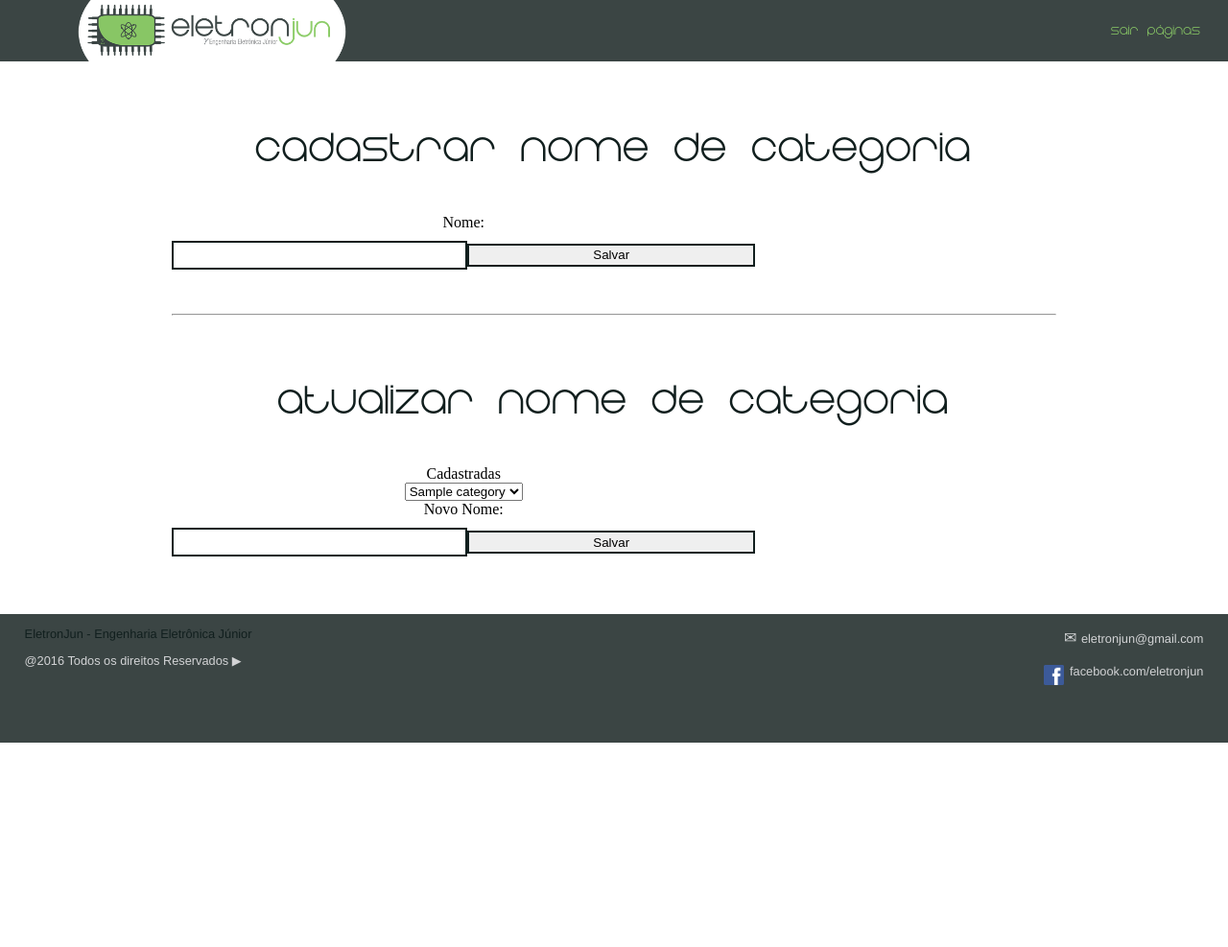
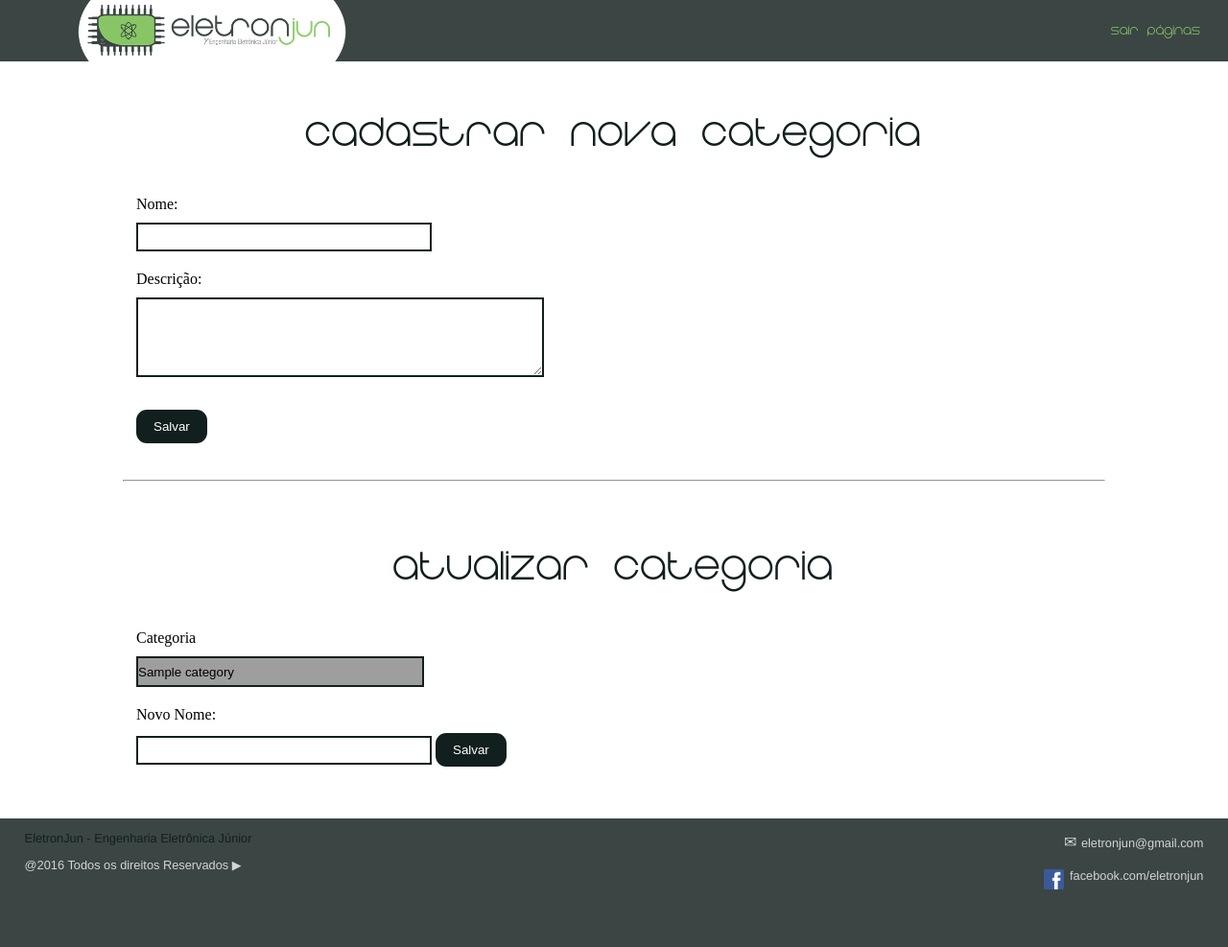
Before and after one commit to Eletronjun/Gestao-de-paginas, a PHP site: page /category.php in a window 1280 px wide. Shown: the whole page at 96% size. Before the commit the page ends 774 px from the top, so only its background shows below. Run offline with PHP 8.4, Linux system fonts and the light colour scheme; tables that the repository leaves empty hold one stand-in row (values such as "Sample post"); some libraries are stand-ins or nearby versions; some web fonts are replaced; grey boxes are pictures that could not be loaded.

Commit message:
Category style

```diff
--- a/site/category.php
+++ b/site/category.php
@@ -19,34 +19,33 @@
 
 <!--Conteúdo da página-->
 <div id="content" style="text-align: left;">
-    <article>
-
-        <h1>Cadastrar Nome de Categoria</h1>
+        <h1>Cadastrar Nova Categoria</h1>
         <div id="register"></div>
         <form>
+            <fieldset>
               <label>Nome:</label><br>
-            <input type="text" name="category" id="new_category" size="50%" maxlength="50" required>
+              <input type="text" name="category" id="new_category" size="50%" maxlength="50" required><br>
+              <label>Descrição:</label><br>
+              <textarea name="description" id="description" maxlength="200" rows="5" cols="50"></textarea><br>
               <input type="button" name="submit" value="Salvar" id="register_button">
+            </fieldset>
         </form>
-
-        <br><br>
 
         <hr>
 
-        <h1>Atualizar Nome de Categoria</h1>
+        <h1>Atualizar Categoria</h1>
         <div id="update"></div>
         <form>
-            <label>Cadastradas</label><br>
+            <fieldset>
+              <label>Categoria</label><br>
               <select name="categories" id="select_update">
               <?php include 'controller/findCategory.php'; ?>
               </select><br>
-
               <label>Novo Nome:</label><br>
               <input type="text" name="category" id="update_category" size="50%" required>
               <input type="button" name="submit" value="Salvar" id="update_button">
+            </fieldset>
         </form>
-
-    </article>
 </div>
 <?php
     Page::footer();
--- a/site/css/styles.css
+++ b/site/css/styles.css
@@ -52,8 +52,7 @@ span{
 /*Estilização dos Formularios*/
 form{
     text-align: center;
-    display: inline-table;
-    float: center;
+
 }
 
 fieldset{
@@ -62,7 +61,7 @@ fieldset{
 }
 
 input{
-    border: solid 2px;
+    border: solid 0.125rem;
     border-color: #111F1E;
     margin-top: 0.625rem;
     margin-bottom: 1.25rem;
@@ -70,7 +69,7 @@ input{
     height: 1.5rem;
 }
 
-input[type=submit]{
+input[type=submit], input[type=button]{
   color: #FFF;
   background-color: #111F1E;
   border-color: #111F1E;
@@ -79,15 +78,35 @@ input[type=submit]{
   padding-bottom: 0.5rem;
   padding-left: 1rem;
   padding-right: 1rem;
-  margin-top: 1.875rem;
   width: auto;
   height: auto;
 }
 
-input[type=submit]:hover{
+input[type=submit]:hover, input[type=button]:hover{
   color: #111F1E;
   background-color: #88c665;
   border-color: #88c665;
+}
+
+textarea{
+    border: solid 0.125rem;
+    border-color: #111F1E;
+    margin-top: 0.625rem;
+    margin-bottom: 1.25rem;
+}
+
+select{
+  -webkit-appearance: none;  /* Remove estilo padrão do Chrome */
+  -moz-appearance: none; /* Remove estilo padrão do FireFox */
+  appearance: none; /* Remove estilo padrão do FireFox*/
+  background: url(http://www.webcis.com.br/images/imagens-noticias/select/ico-seta-appearance.gif) no-repeat #EEE;
+  background-position: 100%;
+  border: solid 0.125rem;
+  border-color: #111F1E;
+  margin-top: 0.625rem;
+  margin-bottom: 1.25rem;
+  width: 18.75rem;
+  height: 2rem;
 }
 
 #container{
```
Lines whose indentation alone changed are shown as unchanged.
